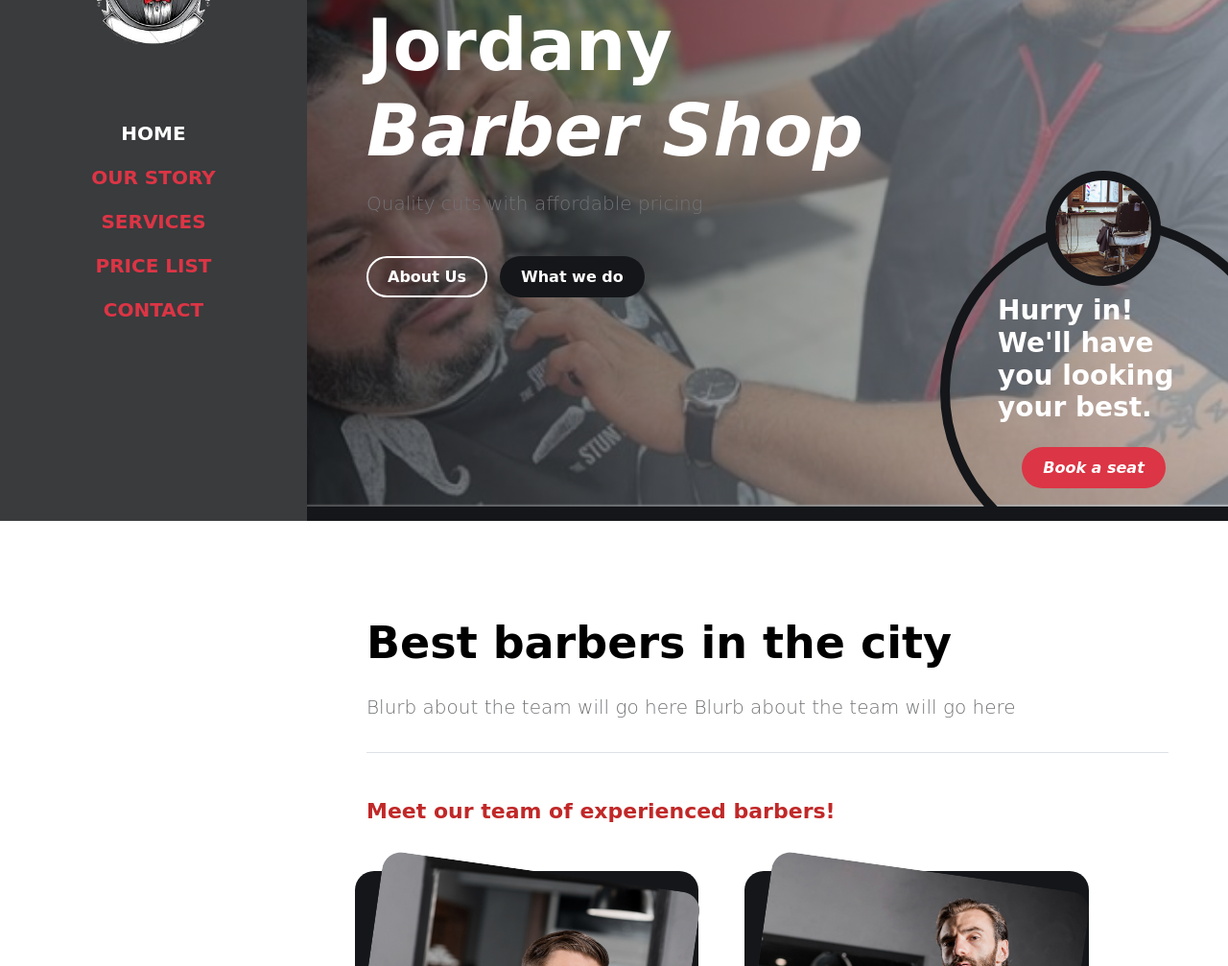
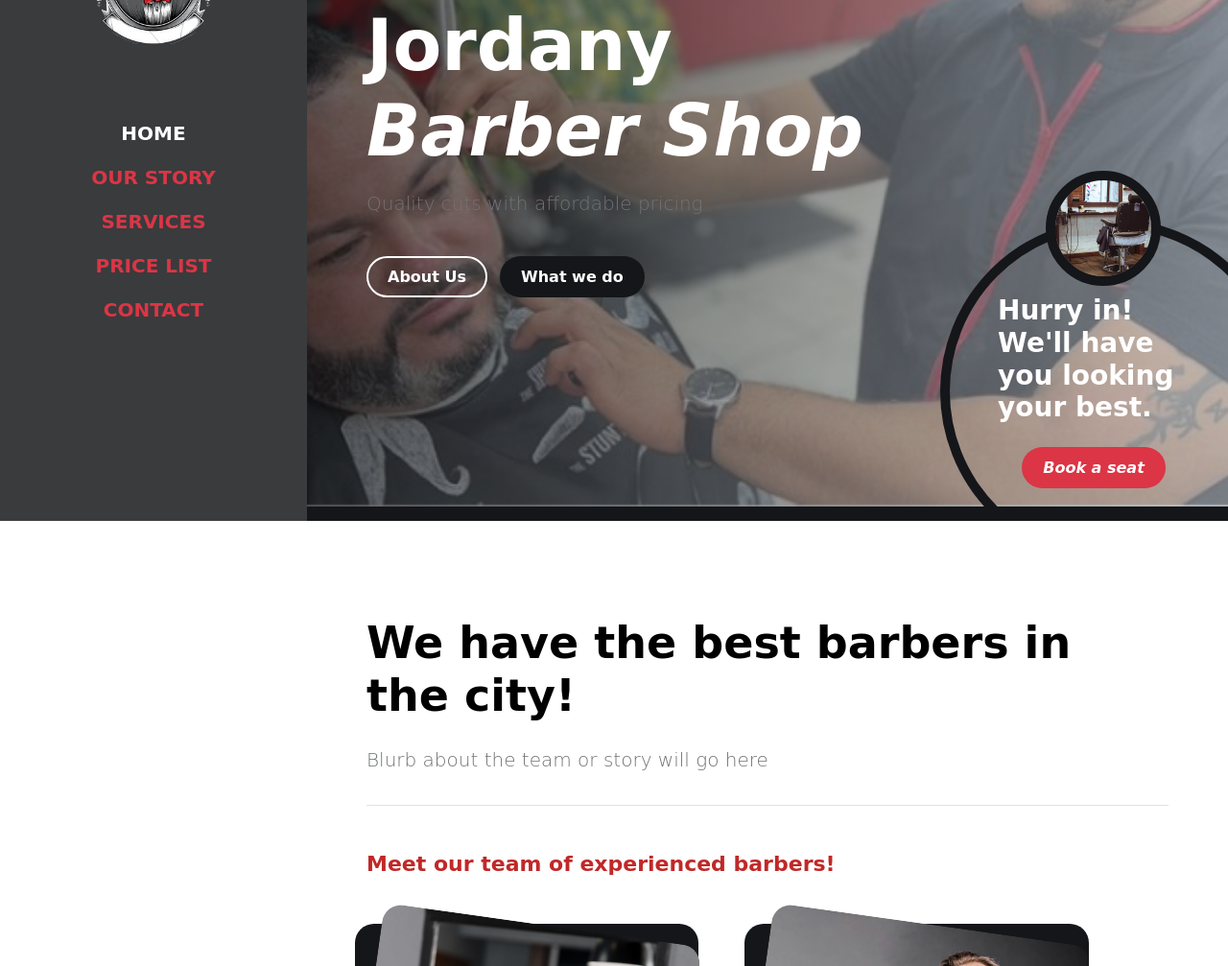
Before and after one commit to jabin21/Barbershop-trial, a plain HTML site: page index.html in a window 1280 px wide. Shown: the part 257-1264 px from the top of the page at 96% size. Drawn offline with Linux system fonts and the light colour scheme; a web font is replaced by a local one.

Commit message:
Update index.html

```diff
--- a/index.html
+++ b/index.html
@@ -102,10 +102,10 @@ https://templatemo.com/tm-585-barber-shop
                             <div class="row">
 
                                 <div class="col-lg-12 col-12 mx-auto">
-                                    <h2 class="mb-4">Best barbers in the city</h2>
+                                    <h2 class="mb-4">We have the best barbers in the city!</h2>
 
                                     <div class="border-bottom pb-3 mb-5">
-                                        <p>Blurb about the team will go here<a href="https://templatemo.com/page/1" target="_blank"></a> Blurb about the team will go here</p>
+                                        <p>Blurb about the team or story will go here<a href="https://templatemo.com/page/1" target="_blank"></a> </p>
                                     </div>
                                 </div>
 
```
